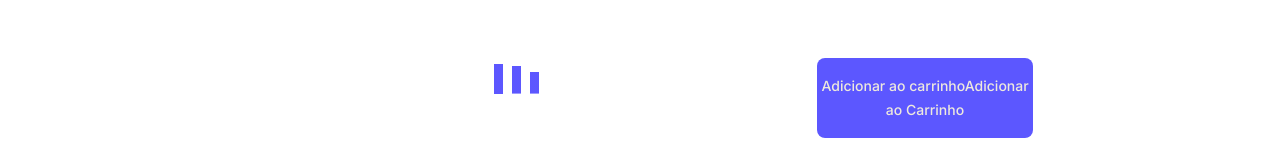
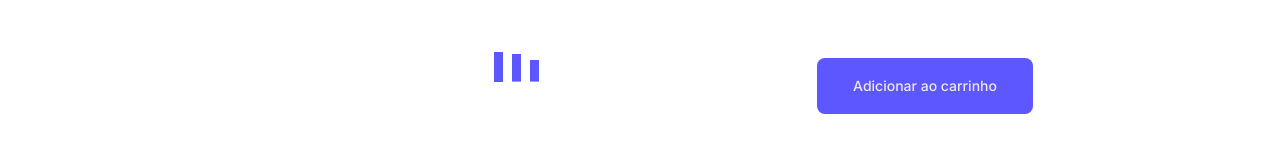
Before and after one commit to brunomoleta/durval-music-shop-client, a React (Vite) app: page /products/1 in a window 1280 px wide. Shown: the part 372-530 px from the top of the page. Built offline with nearby package versions, Linux system fonts and the light colour scheme; no server answers.

Commit message:
fix(button name)

```diff
--- a/src/components/SingleProduct/ProductSection/ProductSection.tsx
+++ b/src/components/SingleProduct/ProductSection/ProductSection.tsx
@@ -53,7 +53,7 @@ const ProductSection = () => {
 
         <ProductValues product={singleProduct} />
         <SendBtn onClick={() => addProductInCart(singleProduct)}>
-          Adicionar ao carrinhoAdicionar ao Carrinho
+          Adicionar ao carrinho
         </SendBtn>
 
         <DeliverySection />
```
